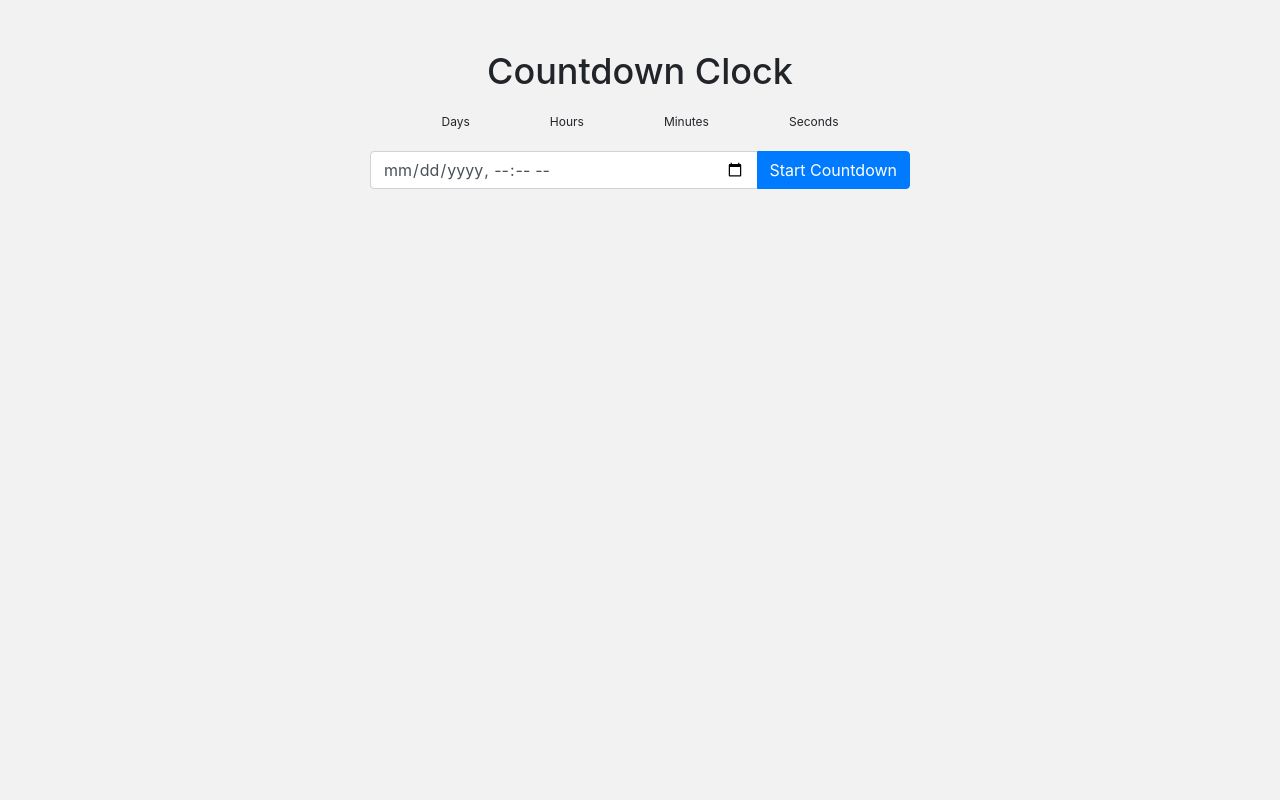
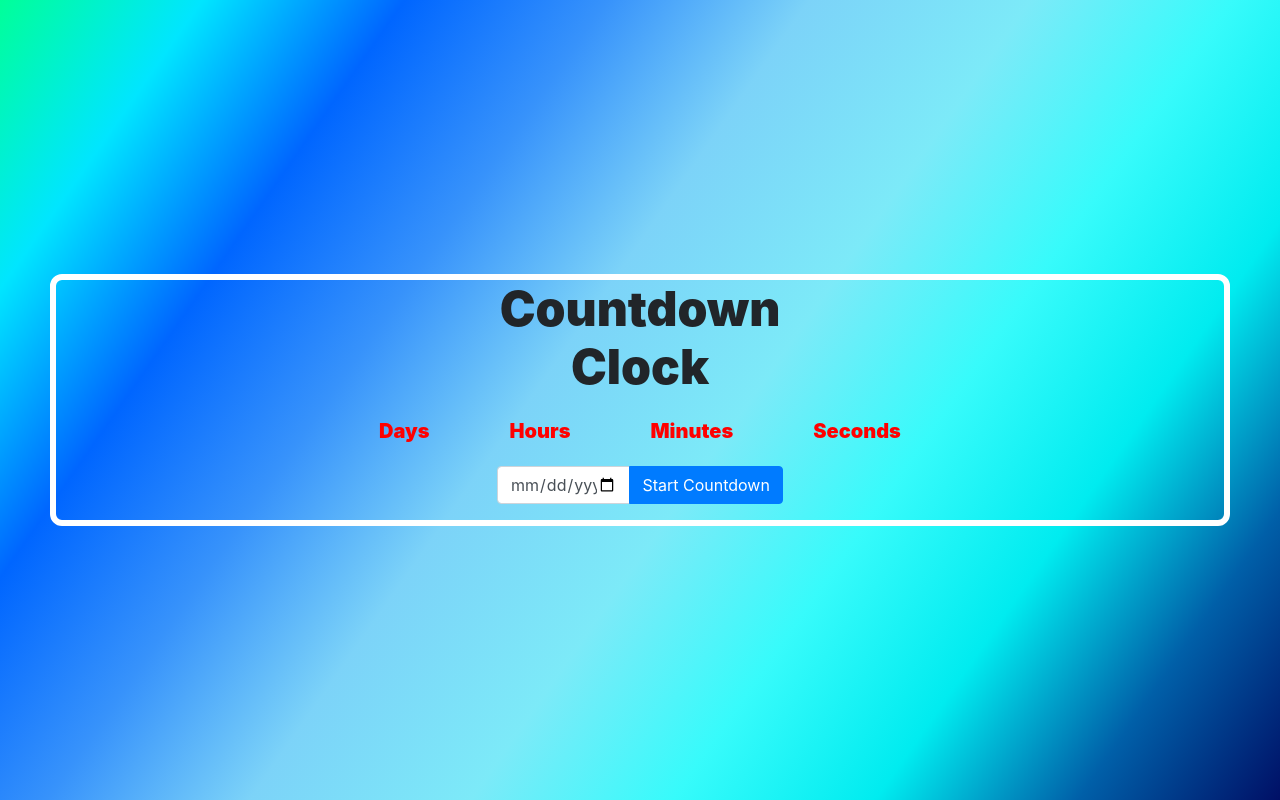
Before and after one commit to ZounMedia/bootstrap-basics, a plain HTML site: page bootstrap-basics/countdown-clock/index.html in a window 1280 px wide. Drawn offline with nearby package versions, Linux system fonts and the light colour scheme.

Commit message:
complete contdown clock example

```diff
--- a/bootstrap-basics/countdown-clock/index.html
+++ b/bootstrap-basics/countdown-clock/index.html
@@ -13,7 +13,9 @@
     <title>Countdown Clock</title>
   </head>
   <body>
-    <div class="container">
+    <div
+      class="container-fluid d-flex justify-content-center align-items-center"
+    >
       <div class="row">
         <div class="col-md-6 offset-md-3 text-center">
           <h1>Countdown Clock</h1>
--- a/bootstrap-basics/countdown-clock/styles.css
+++ b/bootstrap-basics/countdown-clock/styles.css
@@ -1,11 +1,36 @@
 /* Custom CSS styles */
 body {
-  background-color: #f2f2f2;
-  padding-top: 50px;
+  background-image: linear-gradient(
+    305deg,
+    hsl(231deg 100% 20%) 0%,
+    hsl(206deg 100% 33%) 11%,
+    hsl(181deg 100% 47%) 22%,
+    hsl(180deg 96% 60%) 33%,
+    hsl(187deg 90% 73%) 44%,
+    hsl(198deg 90% 73%) 56%,
+    hsl(212deg 96% 60%) 67%,
+    hsl(216deg 100% 50%) 78%,
+    hsl(186deg 100% 50%) 89%,
+    hsl(156deg 100% 50%) 100%
+  );
+  background-size: cover;
+  background-repeat: no-repeat;
+  padding: 50px;
+  height: 100vh;
+
+  display: flex;
+  justify-content: center;
+  align-items: center;
+}
+
+.container-fluid {
+  border: 6px solid white;
+  border-radius: 12px;
 }
 
 h1 {
-  font-size: 36px;
+  font-size: 48px;
+  font-weight: 900;
 }
 
 .countdown {
@@ -20,12 +45,16 @@ h1 {
 }
 
 .countdown span {
-  font-size: 36px;
-  font-weight: bold;
+  font-size: 40px;
+  font-weight: 900;
+  text-decoration: underline;
+  color: honeydew;
 }
 
 .smalltext {
-  font-size: 12px;
+  font-size: 20px;
+  color: red;
+  font-weight: 900;
 }
 
 .input-group {
```
